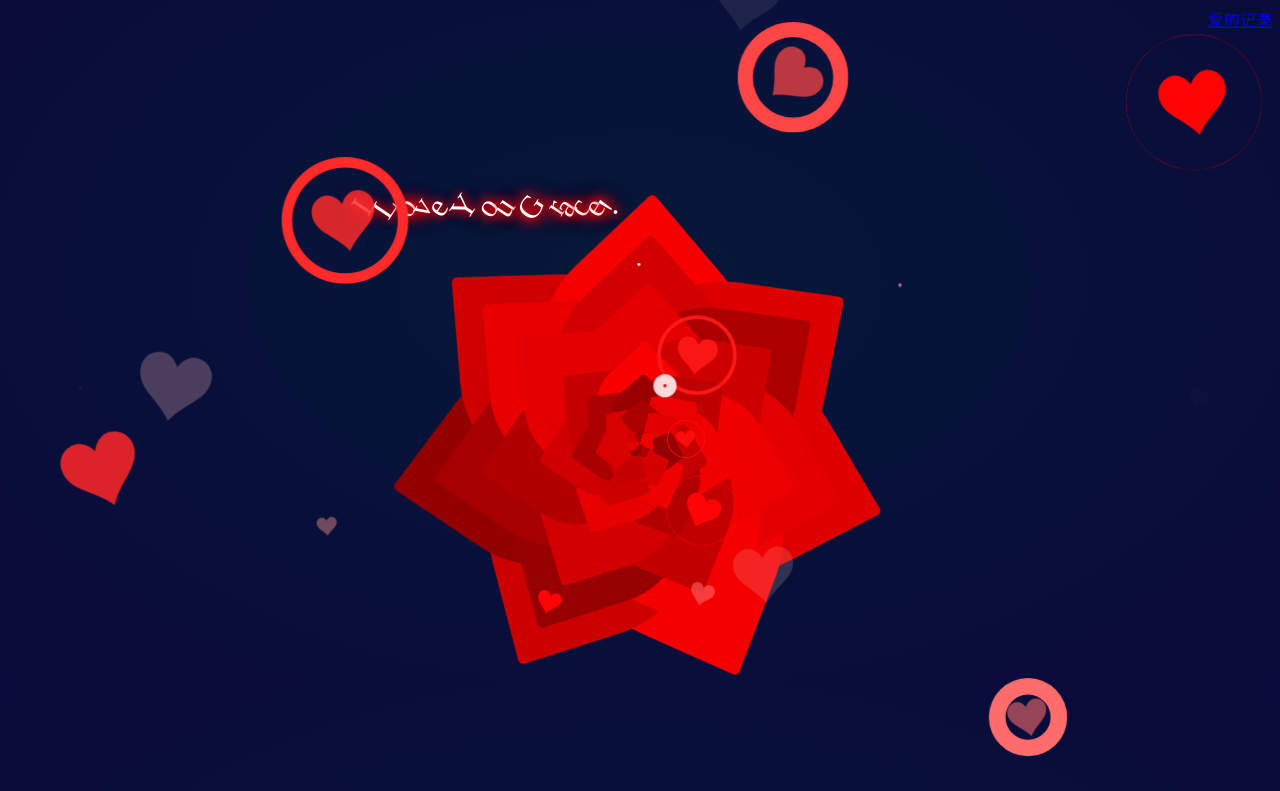
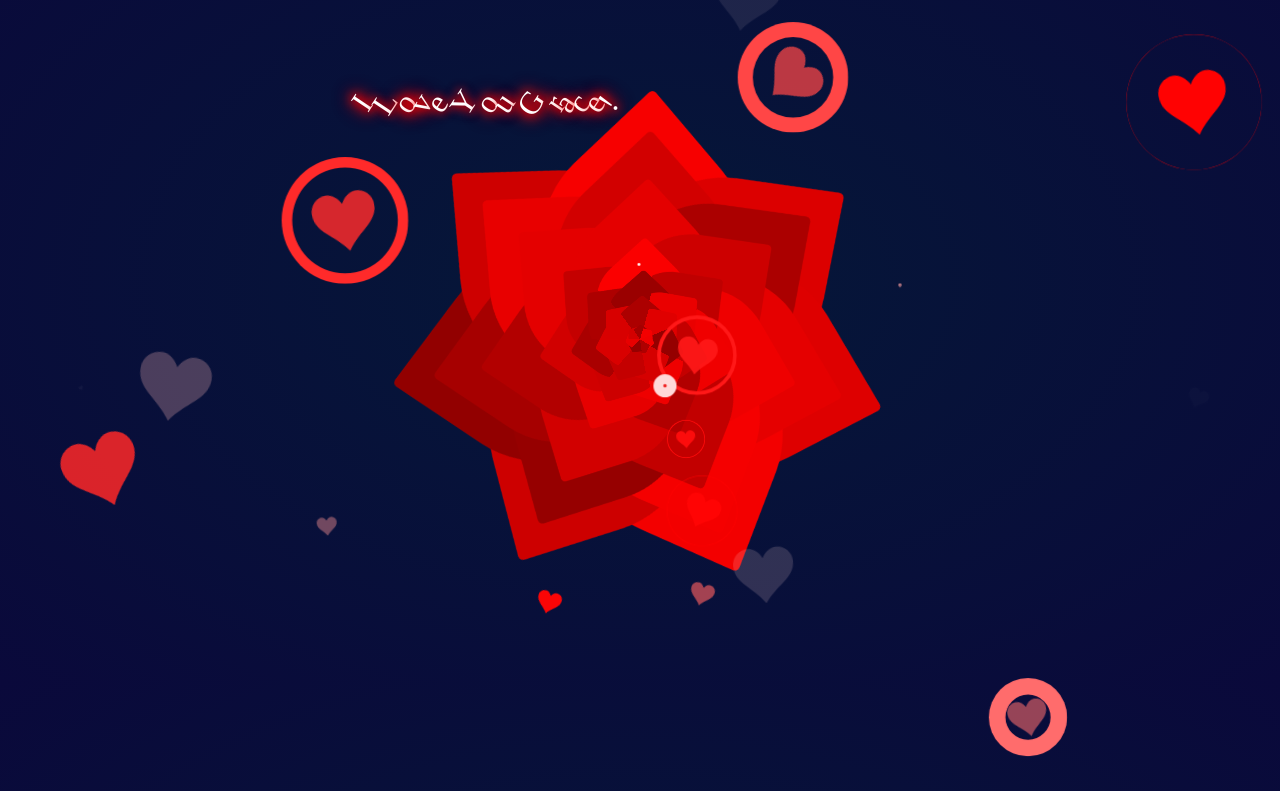
Before and after one commit to zhouzimengsdu/daily, a plain HTML site: page index.html in a window 1280 px wide. Shown: the part 118-909 px from the top of the page. Drawn offline with Linux system fonts and the light colour scheme; a web font is replaced by a local one.

Commit message:
Update index.html

```diff
--- a/index.html
+++ b/index.html
@@ -1150,7 +1150,6 @@ html {
 </style>
 </head>
 <body>
- <h1>Mengying Zhao </h1>  <td valign="top"><p align="right"><a href="https://zhouzimengsdu.github.io/lovehistory/">爱的记录</a></p></td></tr></tbody></table>
 <link href="https://fonts.googleapis.com/css?family=Petit+Formal+Script" rel="stylesheet">
 <div class="love"><span class="letter">I</span><span class="letter"></span><span class="letter">L</span><span class="letter">o</span><span class="letter">v</span><span class="letter">e</span><span class="letter"></span><span class="letter">Y</span><span class="letter">o</span><span class="letter">u</span><span class="letter"></span><span class="letter">G</span><span class="letter">r</span><span class="letter">a</span><span class="letter">c</span><span class="letter">e</span><span class="letter">!</span>
 </div>
```
